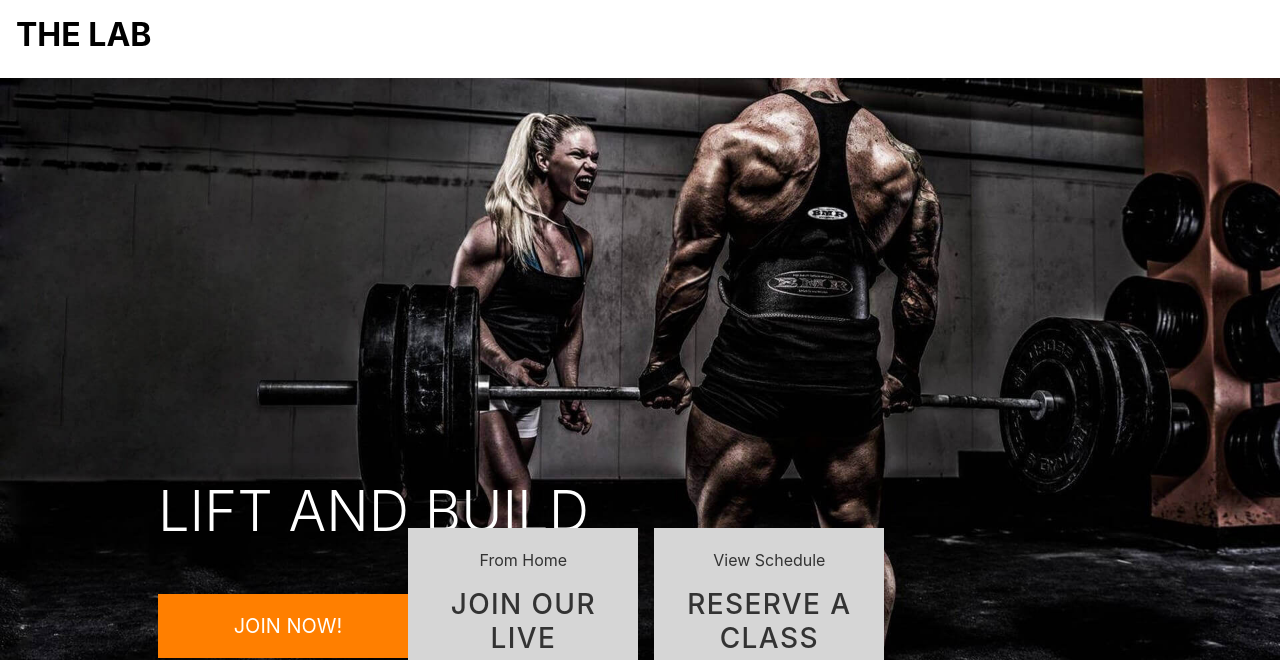
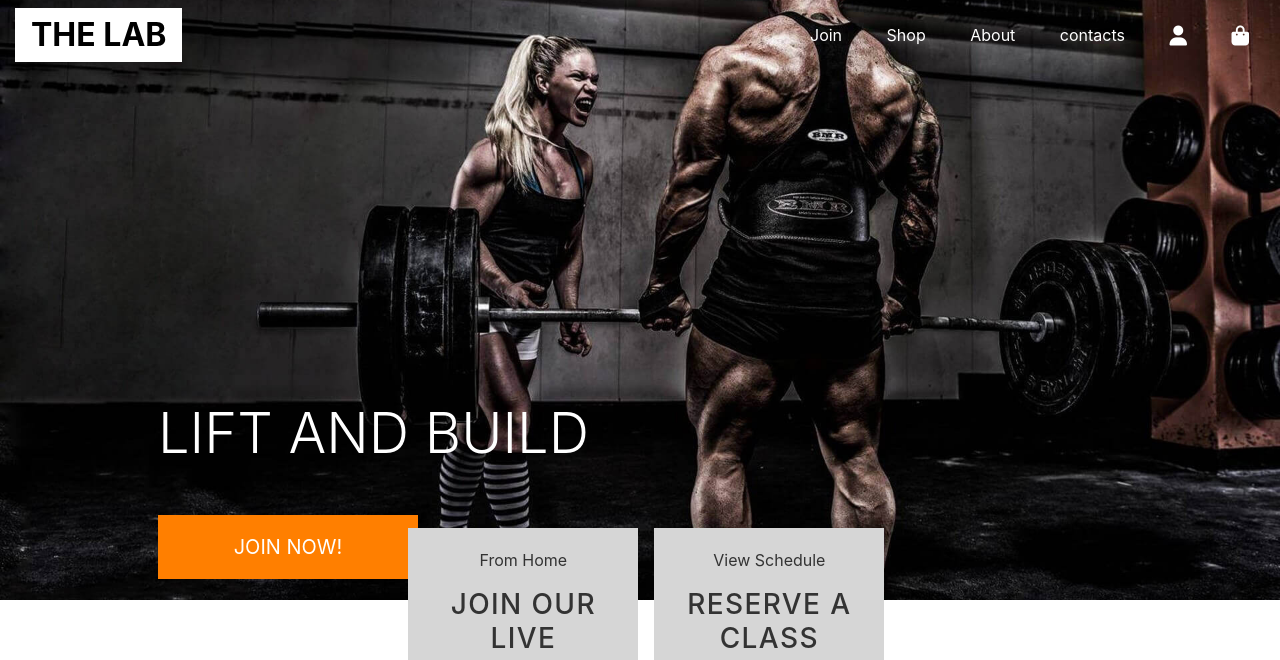
Before and after one commit to Code-Institute-Submissions/The-Fitness-Lab, a Django app: page / in a window 1280 px wide; the page is wider, and only the part inside the window is pictured. Shown: the top 660 px of that part. Run offline with Django 3.2, Linux system fonts and the light colour scheme; some libraries are stand-ins or nearby versions; grey boxes are pictures that could not be loaded.

Commit message:
Updated code for header with container-fluid

```diff
--- a/templates/base.html
+++ b/templates/base.html
@@ -24,11 +24,11 @@
 
 <body>
     <header>
+        <div class="container-fluid fixed-top">
             {% include 'components/main-navbar.html' %}
-
-        <div class="row text-white">
+            <div class="row">
                 <nav class="navbar navbar-expand-lg navbar-light w-100">
-                <button class="navbar-toggler text-white" type="button" data-toggle="collapse" data-target="#main-nav"
+                    <button class="navbar-toggler" type="button" data-toggle="collapse" data-target="#main-nav"
                         aria-controls="main-nav" aria-expanded="false" aria-label="Toggle navigation">
                         <span class="navbar-toggler-icon text-white"></span>
                     </button>
@@ -36,13 +36,13 @@
                     {% include 'components/main-nav.html' %}
                 </nav>
             </div>
+        </div>
         <!-- <div id="delivery-banner" class="row text-center">
             <div class="col bg-orange text-white">
                 <h4 class="logo-font my-1">Join Now!</h4>
             </div>
         </div> -->
     </header>
-
     {% if messages %}
     <div class="message-container">
         {% for message in messages %}
```
Lines whose indentation alone changed are shown as unchanged.
